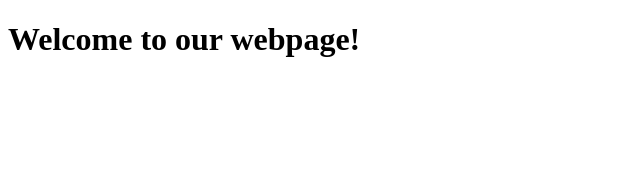
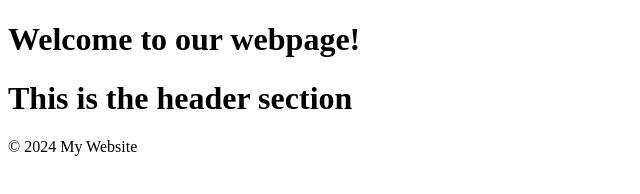
Before and after one commit to Boris1546/zad, a plain HTML site: page index.html in a window 1280 px wide. Shown: the whole page, without its empty margins (0-640 px from the left). Drawn offline with Linux system fonts and the light colour scheme.

Commit message:
Add footer section

```diff
--- a/index.html
+++ b/index.html
@@ -7,5 +7,11 @@
 </head>
 <body>
     <h1>Welcome to our webpage!</h1>
+    <header>
+        <h1>This is the header section</h1>
+    </header>
+    <footer>
+        <p>&copy; 2024 My Website</p>
+    </footer>
 </body>
 </html>
```
